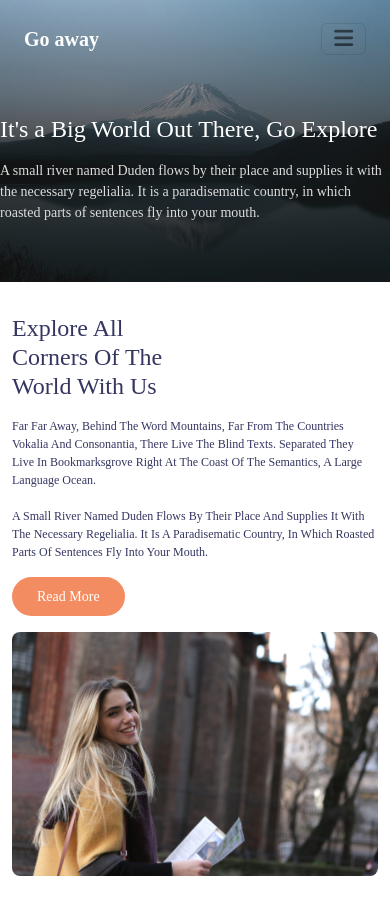
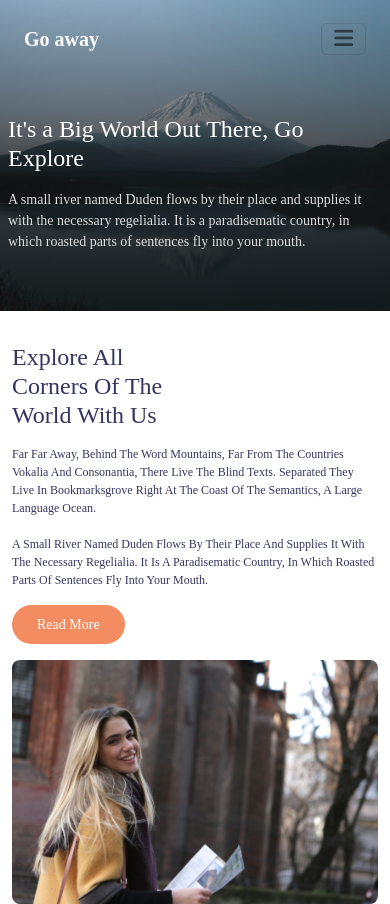
Before and after one commit to ma-awal/Blog, a plain HTML site: page index.html in a window 390 px wide. Shown: the top 904 px of the page. Drawn offline with nearby package versions, Linux system fonts and the light colour scheme; a web font is replaced by a local one.

Commit message:
final change

```diff
--- a/sass/base/_typhography.scss
+++ b/sass/base/_typhography.scss
@@ -15,8 +15,24 @@
    html{
       scroll-behavior: smooth;
       scroll-padding-top: 80px;
+      overflow-x: hidden;;
    }
 
    body{
       font-family: 'Brygada 1918', serif;
+      overflow-x: hidden;;
    }
+
+@media (max-width:572px) {
+
+   html{
+      margin: 0;
+      padding:0;
+      overflow-x: hidden;;
+   }
+  body{
+      margin: 0;
+      padding:0;
+      overflow-x: hidden;;
+   }
+}
--- a/sass/components/_header.scss
+++ b/sass/components/_header.scss
@@ -55,7 +55,7 @@
     }
   }
   .banner {
-    padding:2rem  0rem;
+    padding:2rem  .5rem;
     .row {
       .info {
         h1 {
@@ -89,7 +89,7 @@
 
       }
       .banner {
-         padding:2rem 0rem;
+         padding:2rem .5rem;
         .row {
           .info {
             h1 {
@@ -115,7 +115,7 @@
         min-height: 60vh;
         display: flex;
         align-items: center;;
-         padding:5rem 0rem;
+         padding:5rem 1rem;
         .row {
           .info {
             h1 {
```
Also changed, not shown: Index/main.css.
